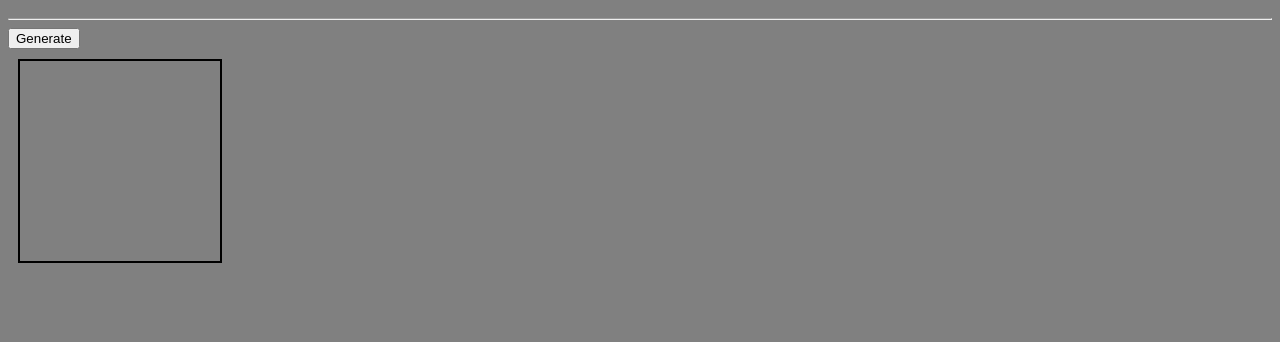
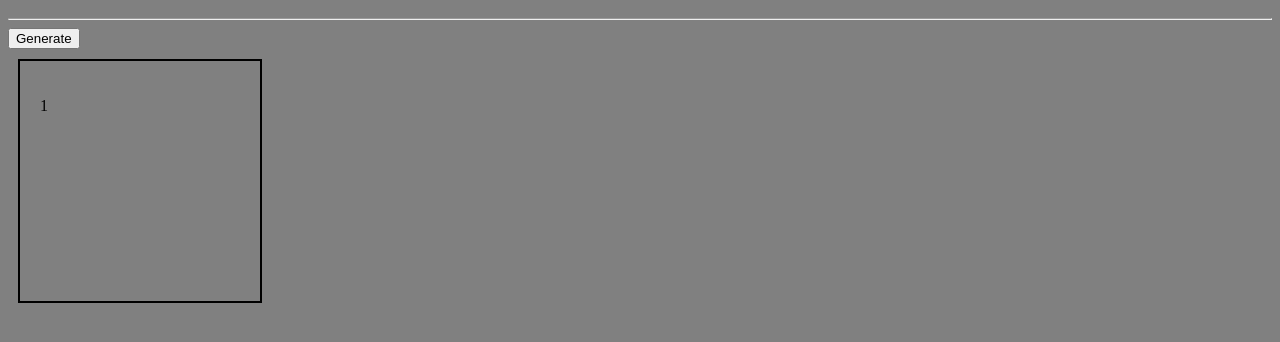
Before and after one commit to abiessener/code-challenge-1, a plain HTML site: page index.html in a window 1280 px wide. Both pictures are taken after a click on the button "Generate". Shown: the part 48-390 px from the top of the page. Drawn offline with nearby package versions, Linux system fonts and the light colour scheme.

Commit message:
added counter value inside generated divs

```diff
--- a/script.js
+++ b/script.js
@@ -2,8 +2,11 @@
 
 
 $(document).ready(function(){
+    var clickCounter = 0;
+
     $('#genButton').on('click', function(){
-        $(this).parent().append('<div class=\'addedDiv\'></div>');
+        clickCounter++;
+        $(this).parent().append('<div class=\'addedDiv\'><p>' + clickCounter + '</p></div>');
     });
 
 });
--- a/style.css
+++ b/style.css
@@ -7,4 +7,5 @@ body {
     width: 200px;
     border: 2px solid;
     margin: 10px;
+    padding: 20px;
 }
```
